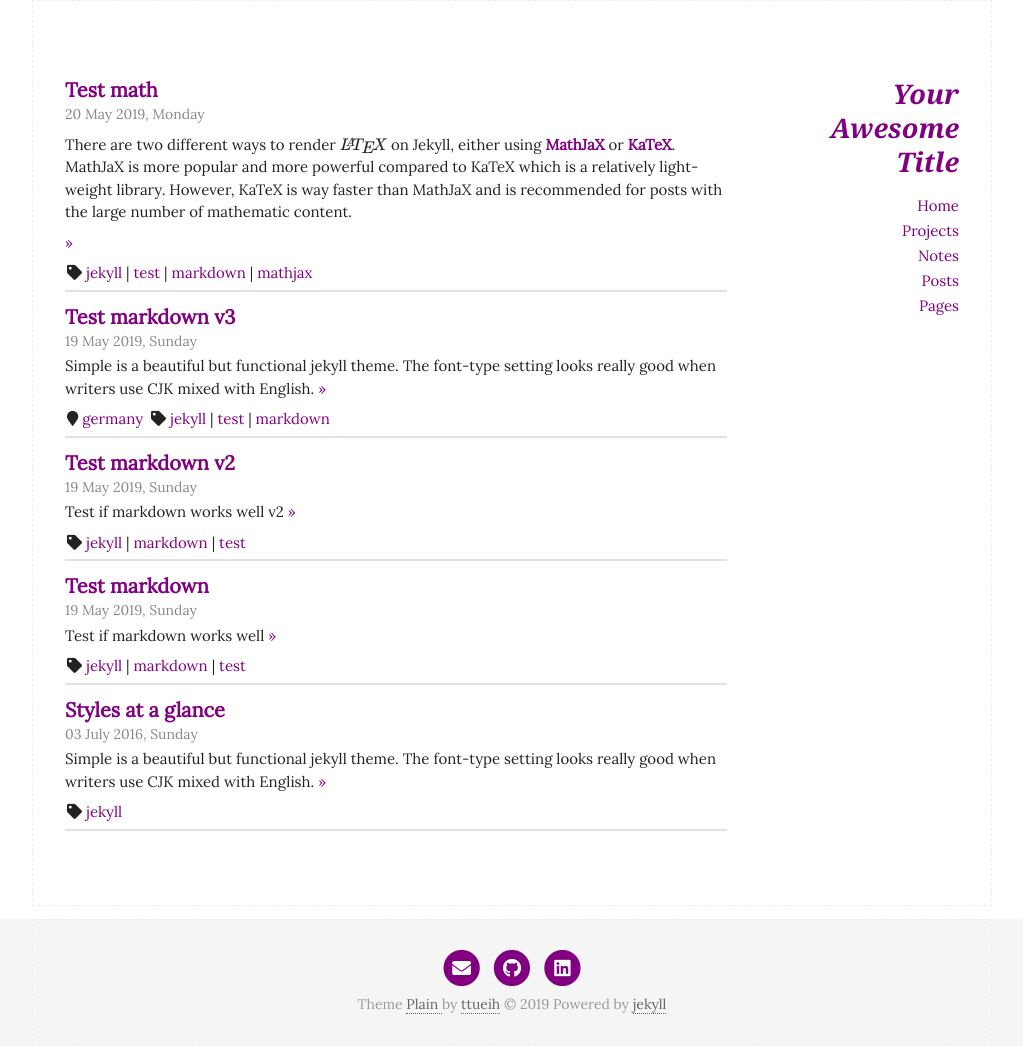
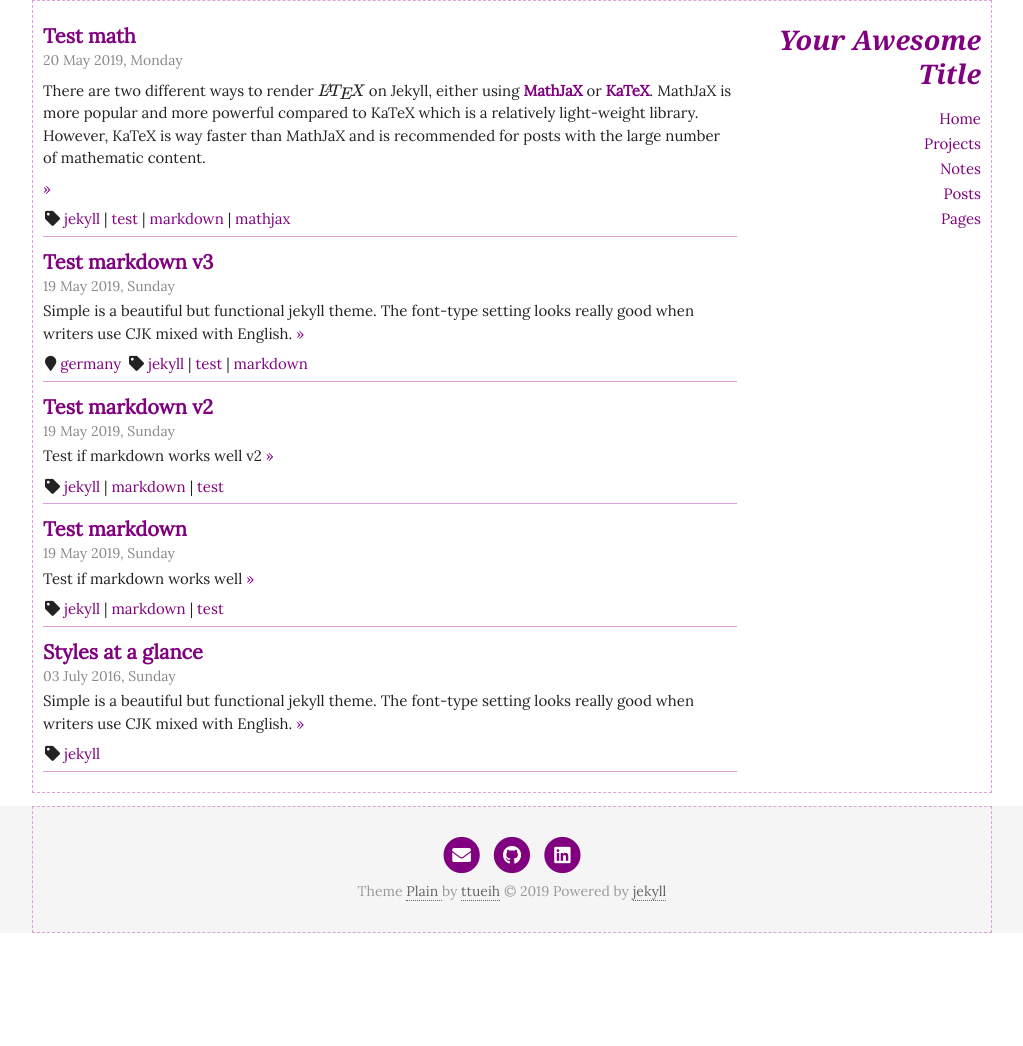
Before and after one commit to haydenghosh/haydenghosh.github.io, a Jekyll site: the page built from index.html, in a window 1280 px wide. Shown: the whole page, without its empty margins (128-1151 px from the left). Built offline with Jekyll 4.4.1, drawn with Linux system fonts in a browser that asks for light colours; nearby versions of some CDN libraries; formulas are drawn with MathJax 3; after the commit the page ends 933 px from its top, so only the background shows below that.

Commit message:
color updates

```diff
--- a/css/main.scss
+++ b/css/main.scss
@@ -68,6 +68,13 @@ $on-laptop:        780px;
         "syntax-highlighting"
 ;
 a { color: purple; text-decoration: none; -webkit-transition: color .4s; transition: color .4s; }
+
 .post-list-title { margin-bottom: 12px; font-weight: bold; font-size: 2.2rem; font-family: "Lucida Bright", Georgia, serif; background-color: purple; color: white; padding: 5px 0px 5px 5px; }
+
 .logo a:hover { color: gray; background-image: -webkit-linear-gradient(bottom, gray, gray); background-image: linear-gradient(to top, gray, gray); text-shadow: -1px -1px 0 #FDFDFD,1px -1px 0 #FDFDFD,-1px 1px 0 #FDFDFD,1px 1px 0 #FDFDFD; background-repeat: repeat-x; background-size: 2px 2px; background-position: 0 96%; }
+
 h1, h2, h3, h4, h5, h6 { margin-top: 1.2rem; margin-bottom: 0.8rem; font-weight: bold; color: purple; }
+
+.post-card-hr { margin-top: 5px; margin-bottom: 10px; border-top: 1px solid plum; }
+
+.container { position: relative; width: 100%; max-width: 960px; margin: 0 auto; padding: 10px 10px; box-sizing: border-box; /* for test only */ border: 1px dashed plum; }
```
